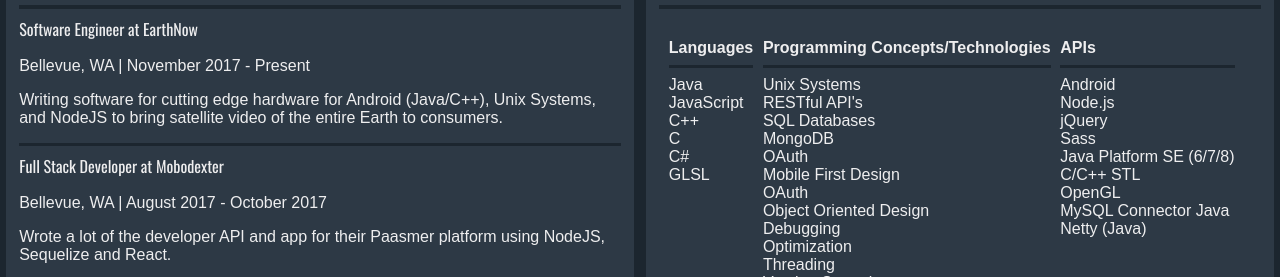
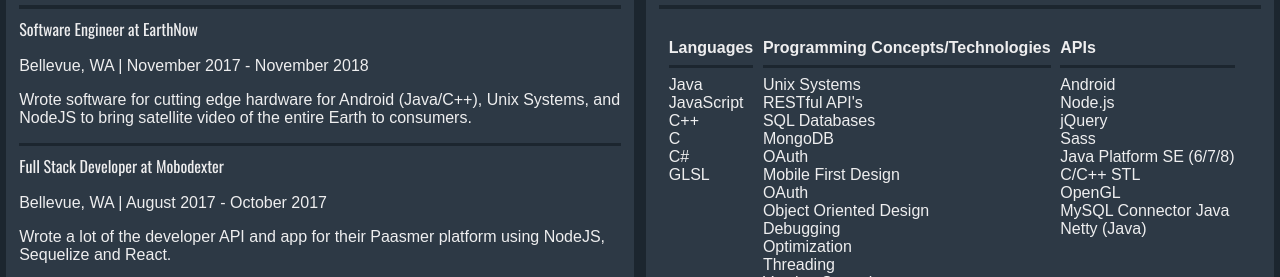
Before and after one commit to titandino/portfolio-server, a website built with webpack: page public/index.html in a window 1280 px wide. Shown: the part 507-784 px from the top of the page. Built offline with nearby package versions, Linux system fonts and the light colour scheme; files whose address does not match are found by name.

Commit message:
Update job status

```diff
--- a/public/index.html
+++ b/public/index.html
@@ -59,8 +59,8 @@
           <h2>Experience & Education</h2>
           <div class="hr"></div>
           <h4>Software Engineer at EarthNow</h4>
-          <p>Bellevue, WA | November 2017 - Present</p>
-          <p>Writing software for cutting edge hardware for Android (Java/C++), Unix Systems, and NodeJS to bring satellite video of the entire Earth to consumers.</p>
+          <p>Bellevue, WA | November 2017 - November 2018</p>
+          <p>Wrote software for cutting edge hardware for Android (Java/C++), Unix Systems, and NodeJS to bring satellite video of the entire Earth to consumers.</p>
           <div class="hr"></div>
           <h4>Full Stack Developer at Mobodexter</h4>
           <p>Bellevue, WA | August 2017 - October 2017</p>
```
